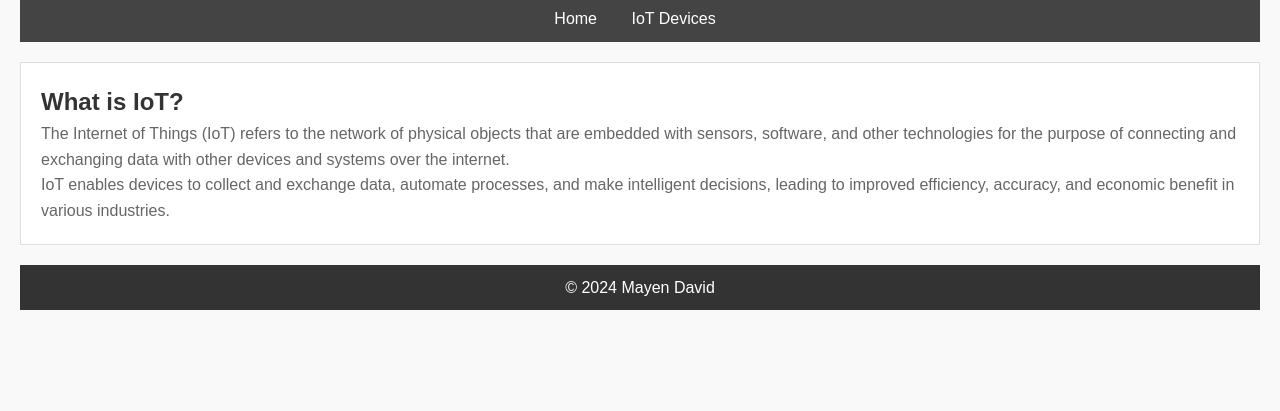
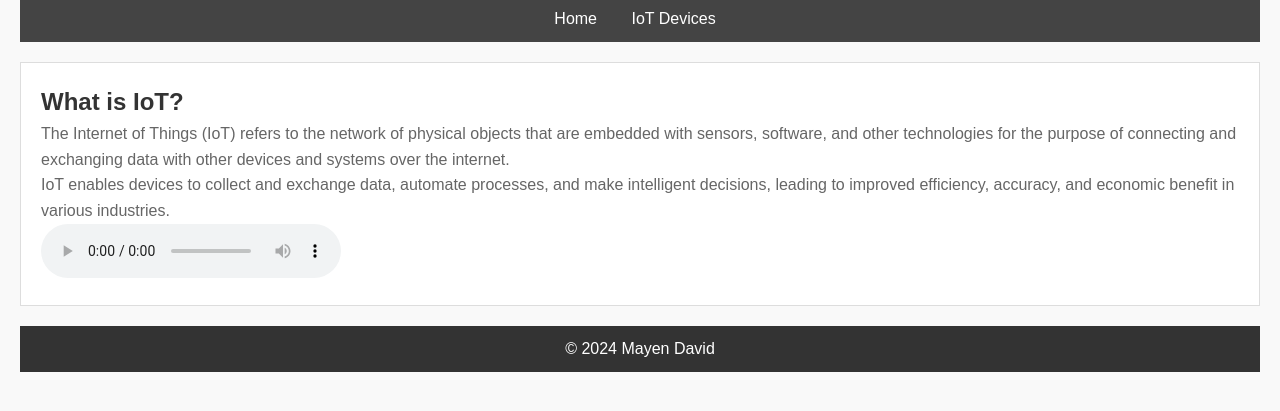
Before and after one commit to Mayen-David/Mayen, a plain HTML site: page index.html in a window 1280 px wide. Shown: the part 95-506 px from the top of the page. Drawn offline with Linux system fonts and the light colour scheme.

Commit message:
Update index.html

```diff
--- a/index.html
+++ b/index.html
@@ -21,6 +21,8 @@
             <h2>What is IoT?</h2>
             <p>The Internet of Things (IoT) refers to the network of physical objects that are embedded with sensors, software, and other technologies for the purpose of connecting and exchanging data with other devices and systems over the internet.</p>
             <p>IoT enables devices to collect and exchange data, automate processes, and make intelligent decisions, leading to improved efficiency, accuracy, and economic benefit in various industries.</p>
+
+             <audio controls autoplay> <source src="IOTA1.mp3" type="audio/mp3">
         </section>
     </main>
     <footer>
```
